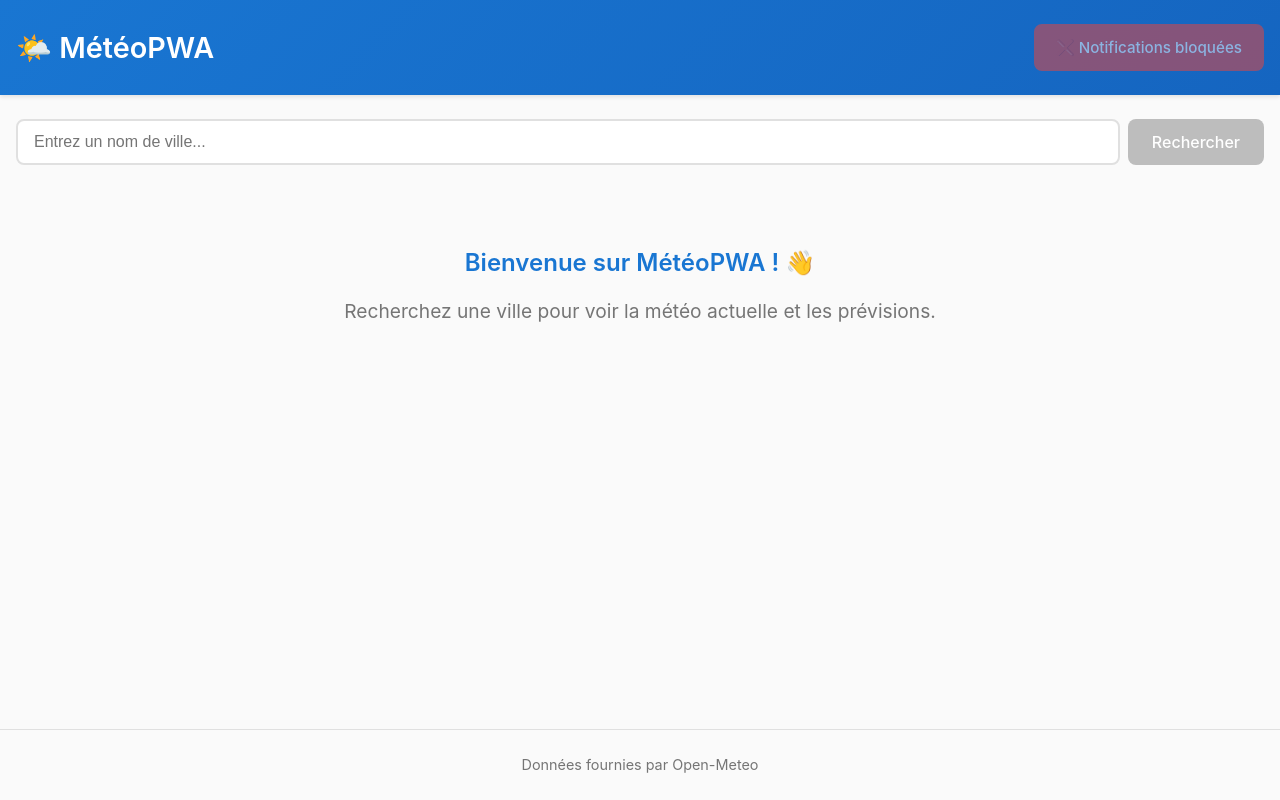
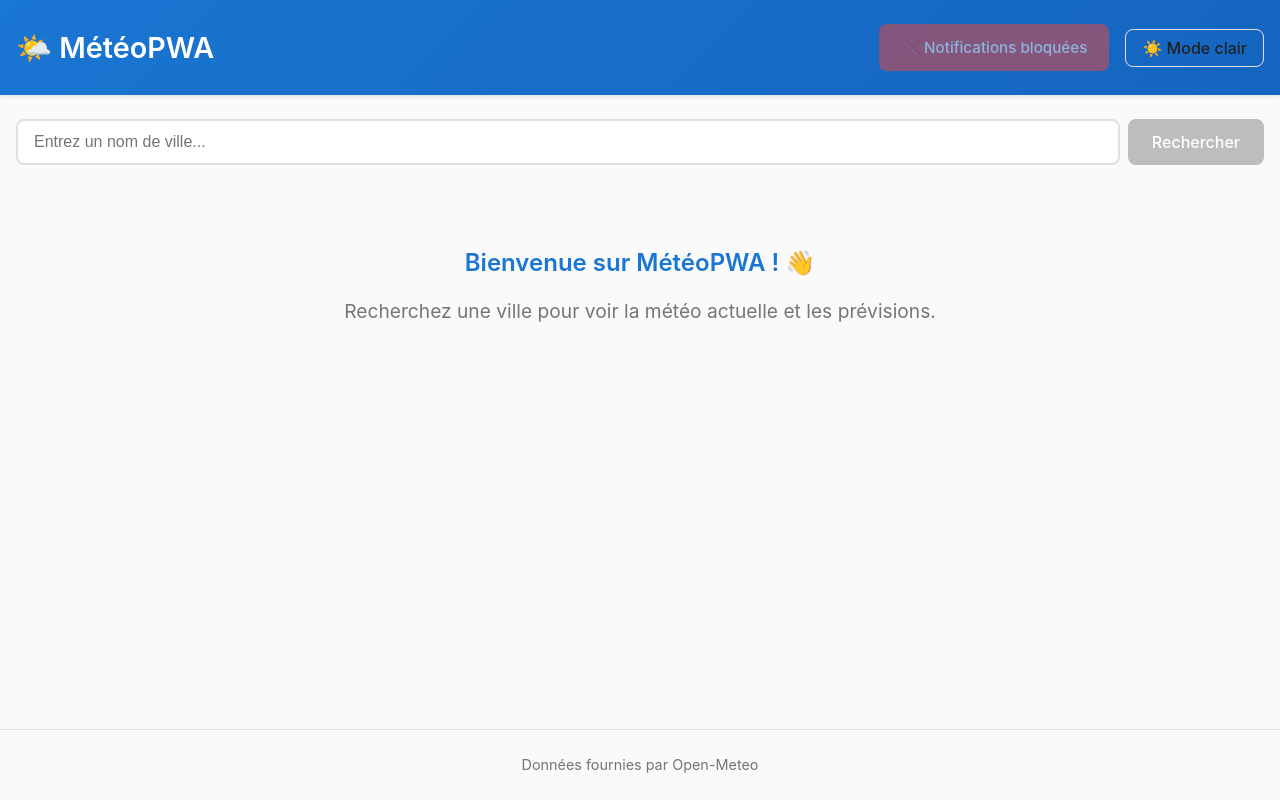
Before and after one commit to Dylserker/pwa_react, a React app in the folder frontend/: page / in a window 1280 px wide. Built offline with nearby package versions, Linux system fonts and the light colour scheme; the HTML template or start-up script is replaced by a standard one.

Commit message:
Configure GitHub Pages deployment

```diff
--- a/frontend/src/App.css
+++ b/frontend/src/App.css
@@ -1,3 +1,34 @@
+/* ===== Dark Mode Variables ===== */
+.dark {
+  --primary-color: #90caf9;
+  --primary-dark: #1976d2;
+  --primary-light: #e3f2fd;
+  --background: #181a1b;
+  --surface: #23272a;
+  --text-primary: #f5f5f5;
+  --text-secondary: #b0b0b0;
+  --border-color: #333a40;
+  --success-color: #66bb6a;
+  --warning-color: #ffa726;
+  --error-color: #ef5350;
+  --shadow: 0 2px 4px rgba(0,0,0,0.5);
+  --shadow-lg: 0 4px 8px rgba(0,0,0,0.7);
+}
+/* ===== Dark Mode Button Style ===== */
+.dark-toggle-btn {
+  background: none;
+  border: 1px solid var(--border-color);
+  color: var(--text-primary);
+  border-radius: 8px;
+  padding: 0.5rem 1rem;
+  cursor: pointer;
+  font-size: 1rem;
+  margin-left: 1rem;
+  transition: background 0.2s, color 0.2s;
+}
+.dark-toggle-btn:hover {
+  background: var(--surface);
+}
 /* ===== CSS Variables ===== */
 :root {
   --primary-color: #1976d2;
--- a/frontend/src/App.tsx
+++ b/frontend/src/App.tsx
@@ -6,6 +6,7 @@ import { SearchBar } from './components/SearchBar';
 import { WeatherDisplay } from './components/WeatherDisplay';
 import { HourlyForecast } from './components/HourlyForecast';
 import { NotificationButton } from './components/NotificationButton';
+import { DarkModeToggle } from './components/DarkModeToggle';
 
 function App() {
   const { currentCity, weatherData, loading, error, searchCity, clearError } = useWeather();
@@ -28,7 +29,10 @@ function App() {
     <div className="app-container">
       <header className="app-header">
         <h1>🌤️ MétéoPWA</h1>
-        <NotificationButton />
+        <div style={{ display: 'flex', alignItems: 'center' }}>
+          <NotificationButton />
+          <DarkModeToggle />
+        </div>
       </header>
 
       <main className="app-main">
--- /dev/null
+++ b/frontend/src/components/DarkModeToggle.tsx
@@ -0,0 +1,25 @@
+import React, { useEffect, useState } from 'react';
+
+export const DarkModeToggle: React.FC = () => {
+  const [dark, setDark] = useState(() => {
+    const stored = localStorage.getItem('dark-mode');
+    if (stored !== null) return stored === 'true';
+    // Préférence système
+    return window.matchMedia('(prefers-color-scheme: dark)').matches;
+  });
+
+  useEffect(() => {
+    if (dark) {
+      document.documentElement.classList.add('dark');
+    } else {
+      document.documentElement.classList.remove('dark');
+    }
+    localStorage.setItem('dark-mode', String(dark));
+  }, [dark]);
+
+  return (
+    <button onClick={() => setDark((d) => !d)} className="dark-toggle-btn">
+      {dark ? '🌙 Mode sombre' : '☀️ Mode clair'}
+    </button>
+  );
+};
--- a/frontend/src/components/NotificationButton.tsx
+++ b/frontend/src/components/NotificationButton.tsx
@@ -38,7 +38,7 @@ export const NotificationButton: React.FC = () => {
 		return 'notify-btn';
 	};
 
-	const isDisabled = permissionStatus === 'denied';
+	const isDisabled = permissionStatus === 'denied'; // Correction : le bouton n'est désactivé que si la permission est 'denied'
 
     const handleClick = async () => {
         if (permissionStatus === 'denied') return;
```
